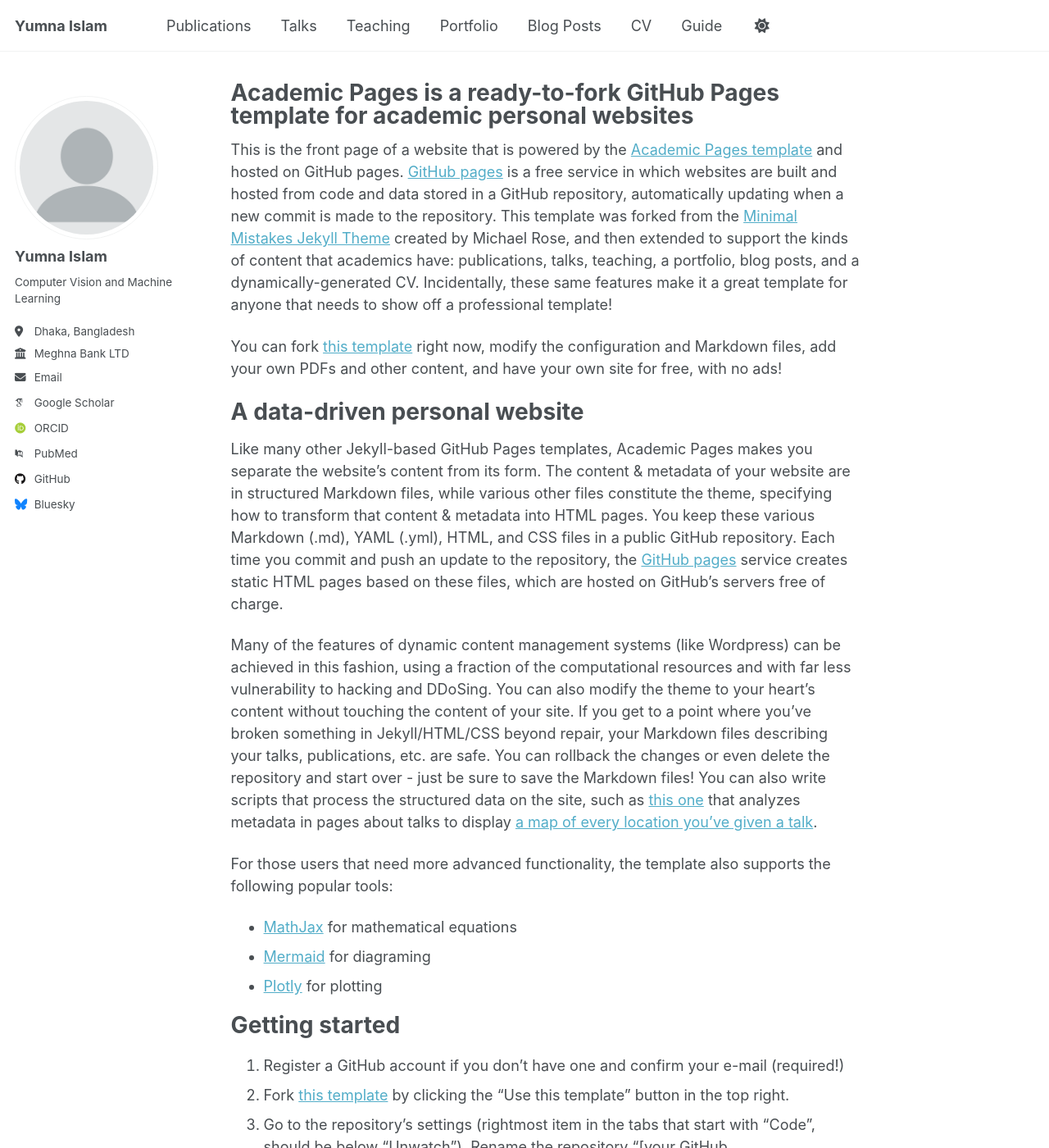
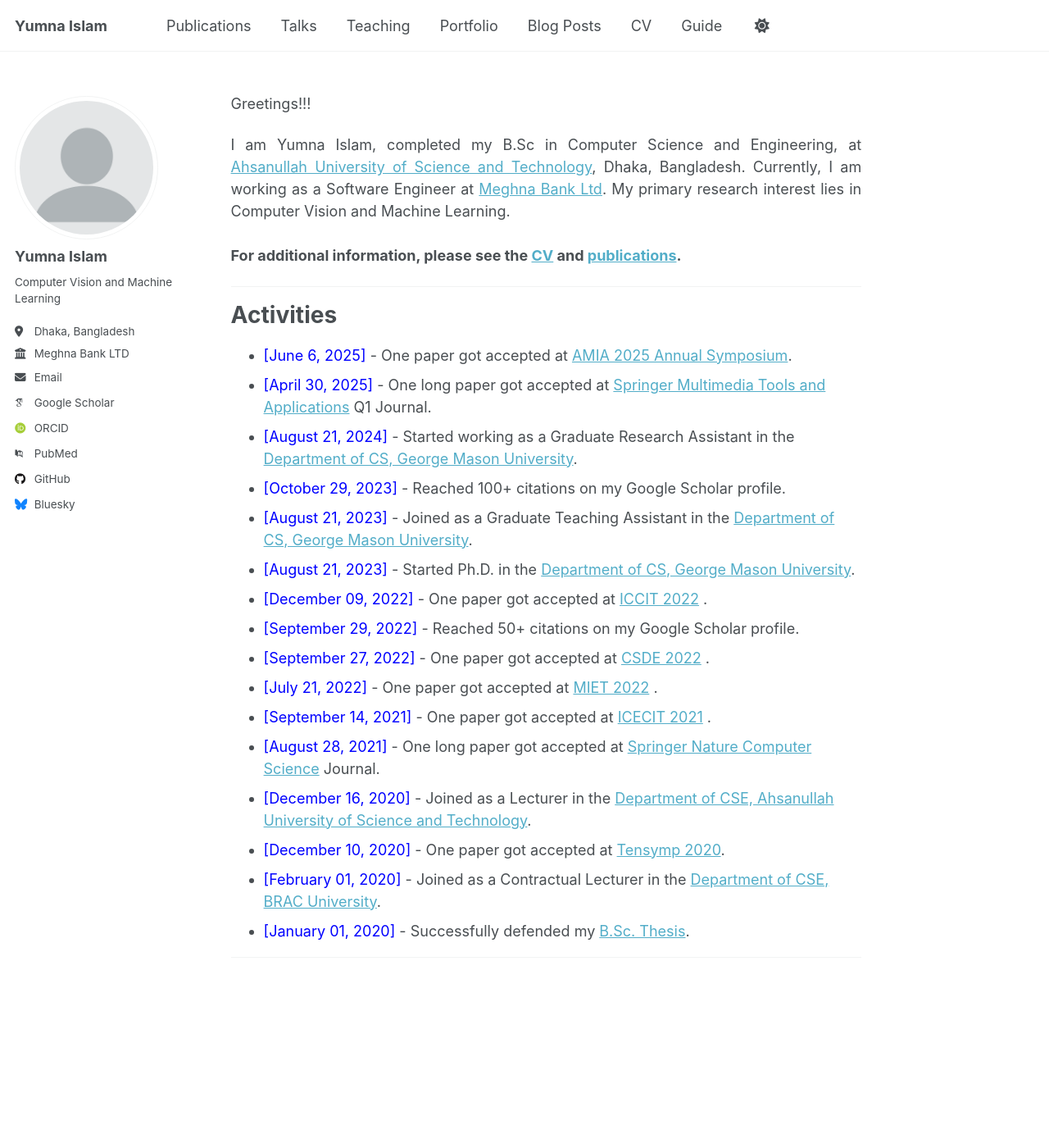
Before and after one commit to Yumna46/yumna.github.io, a Jekyll site: the page built from _pages/about.md, in a window 1280 px wide and 1400 px high. Shown: the whole window at 82% size. Built offline with Jekyll 4.4.1, drawn with Linux system fonts in a browser that asks for light colours; some web fonts are replaced; a script that is not in the unit is left out; some of the changed text lies outside the part shown.

Commit message:
Update about.md

```diff
--- a/_pages/about.md
+++ b/_pages/about.md
@@ -1,56 +1,42 @@
 ---
 permalink: /
-title: "Academic Pages is a ready-to-fork GitHub Pages template for academic personal websites"
+title: ""
 author_profile: true
 redirect_from:
   - /about/
   - /about.html
 ---
 
-This is the front page of a website that is powered by the [Academic Pages template](https://github.com/academicpages/academicpages.github.io) and hosted on GitHub pages. [GitHub pages](https://pages.github.com) is a free service in which websites are built and hosted from code and data stored in a GitHub repository, automatically updating when a new commit is made to the repository. This template was forked from the [Minimal Mistakes Jekyll Theme](https://mmistakes.github.io/minimal-mistakes/) created by Michael Rose, and then extended to support the kinds of content that academics have: publications, talks, teaching, a portfolio, blog posts, and a dynamically-generated CV. Incidentally, these same features make it a great template for anyone that needs to show off a professional template!
+Greetings!!!
 
- You can fork [this template](https://github.com/academicpages/academicpages.github.io) right now, modify the configuration and Markdown files, add your own PDFs and other content, and have your own site for free, with no ads!
+<div style="text-align: justify">
 
-A data-driven personal website
-======
-Like many other Jekyll-based GitHub Pages templates, Academic Pages makes you separate the website's content from its form. The content & metadata of your website are in structured Markdown files, while various other files constitute the theme, specifying how to transform that content & metadata into HTML pages. You keep these various Markdown (.md), YAML (.yml), HTML, and CSS files in a public GitHub repository. Each time you commit and push an update to the repository, the [GitHub pages](https://pages.github.com/) service creates static HTML pages based on these files, which are hosted on GitHub's servers free of charge.
+I am Yumna Islam, completed my B.Sc in Computer Science and Engineering, at <a href="https://www.aust.edu/">Ahsanullah University of Science and Technology</a>, Dhaka, Bangladesh. Currently, I am working as a Software Engineer at <a href="https://www.meghnabank.com.bd">Meghna Bank Ltd</a>. My primary research interest lies in Computer Vision and Machine Learning.<br /><br /></div>
 
-Many of the features of dynamic content management systems (like Wordpress) can be achieved in this fashion, using a fraction of the computational resources and with far less vulnerability to hacking and DDoSing. You can also modify the theme to your heart's content without touching the content of your site. If you get to a point where you've broken something in Jekyll/HTML/CSS beyond repair, your Markdown files describing your talks, publications, etc. are safe. You can rollback the changes or even delete the repository and start over - just be sure to save the Markdown files! You can also write scripts that process the structured data on the site, such as [this one](https://github.com/academicpages/academicpages.github.io/blob/master/talkmap.ipynb) that analyzes metadata in pages about talks to display [a map of every location you've given a talk](https://academicpages.github.io/talkmap.html).
+**For additional information, please see the [CV](https://Farzad-1996.github.io/cv/) and [publications](https://Farzad-1996.github.io/publications/).**
 
-For those users that need more advanced functionality, the template also supports the following popular tools:
-- [MathJax](https://www.mathjax.org/) for mathematical equations
-- [Mermaid](https://mermaid.js.org/) for diagraming
-- [Plotly](https://plotly.com/javascript/) for plotting
 
-Getting started
-======
-1. Register a GitHub account if you don't have one and confirm your e-mail (required!)
-1. Fork [this template](https://github.com/academicpages/academicpages.github.io) by clicking the "Use this template" button in the top right.
-1. Go to the repository's settings (rightmost item in the tabs that start with "Code", should be below "Unwatch"). Rename the repository "[your GitHub username].github.io", which will also be your website's URL.
-1. Set site-wide configuration and create content & metadata (see below -- also see [this set of diffs](https://archive.is/3TPas) showing what files were changed to set up [an example site](https://getorg-testacct.github.io) for a user with the username "getorg-testacct")
-1. Upload any files (like PDFs, .zip files, etc.) to the files/ directory. They will appear at https://[your GitHub username].github.io/files/example.pdf.
-1. Check status by going to the repository settings, in the "GitHub pages" section
+-----------
 
-Site-wide configuration
-------
-The main configuration file for the site is in the base directory in [_config.yml](https://github.com/academicpages/academicpages.github.io/blob/master/_config.yml), which defines the content in the sidebars and other site-wide features. You will need to replace the default variables with ones about yourself and your site's github repository. The configuration file for the top menu is in [_data/navigation.yml](https://github.com/academicpages/academicpages.github.io/blob/master/_data/navigation.yml). For example, if you don't have a portfolio or blog posts, you can remove those items from that navigation.yml file to remove them from the header.
 
-Create content & metadata
-------
-For site content, there is one Markdown file for each type of content, which are stored in directories like _publications, _talks, _posts, _teaching, or _pages. For example, each talk is a Markdown file in the [_talks directory](https://github.com/academicpages/academicpages.github.io/tree/master/_talks). At the top of each Markdown file is structured data in YAML about the talk, which the theme will parse to do lots of cool stuff. The same structured data about a talk is used to generate the list of talks on the [Talks page](https://academicpages.github.io/talks), each [individual page](https://academicpages.github.io/talks/2012-03-01-talk-1) for specific talks, the talks section for the [CV page](https://academicpages.github.io/cv), and the [map of places you've given a talk](https://academicpages.github.io/talkmap.html) (if you run this [python file](https://github.com/academicpages/academicpages.github.io/blob/master/talkmap.py) or [Jupyter notebook](https://github.com/academicpages/academicpages.github.io/blob/master/talkmap.ipynb), which creates the HTML for the map based on the contents of the _talks directory).
+# Activities
+* <span style="color:Blue"> [June 6, 2025] </span> - One paper got accepted at [AMIA 2025 Annual Symposium](https://amia.org/education-events/amia-2025-annual-symposium).
+* <span style="color:Blue"> [April 30, 2025] </span> - One long paper got accepted at [Springer Multimedia Tools and Applications](https://link.springer.com/article/10.1007/s11042-025-20842-x) Q1 Journal.
+* <span style="color:Blue"> [August 21, 2024] </span> - Started working as a Graduate Research Assistant in the [Department of CS, George Mason University](https://www.gmu.edu/).
+* <span style="color:Blue"> [October 29, 2023] </span> - Reached 100+ citations on my Google Scholar profile.
+* <span style="color:Blue"> [August 21, 2023] </span> - Joined as a Graduate Teaching Assistant in the [Department of CS, George Mason University](https://www.gmu.edu/).
+* <span style="color:Blue"> [August 21, 2023] </span> - Started Ph.D. in the [Department of CS, George Mason University](https://www.gmu.edu/).
+* <span style="color:Blue"> [December 09, 2022] </span> - One paper got accepted at [ICCIT 2022](https://iccit.org.bd/2022/) .
+* <span style="color:Blue"> [September 29, 2022] </span> - Reached 50+ citations on my Google Scholar profile.
+* <span style="color:Blue"> [September 27, 2022] </span> - One paper got accepted at [CSDE 2022](https://ieee-csde.org/csde2022) .
+* <span style="color:Blue"> [July 21, 2022] </span> - One paper got accepted at [MIET 2022](https://confmiet.org/) .
+* <span style="color:Blue"> [September 14, 2021] </span> - One paper got accepted at [ICECIT 2021](https://conference.ku.ac.bd/ICECIT/2021/) .
+* <span style="color:Blue"> [August 28, 2021] </span> - One long paper got accepted at [Springer Nature Computer Science](https://link.springer.com/article/10.1007/s42979-021-00823-1) Journal.
+* <span style="color:Blue"> [December 16, 2020] </span> - Joined as a Lecturer in the [Department of CSE, Ahsanullah University of Science and Technology](http://aust.edu/).
+* <span style="color:Blue"> [December 10, 2020] </span> - One paper got accepted at [Tensymp 2020](http://tensymp2020.com/).
+* <span style="color:Blue"> [February 01, 2020] </span> - Joined as a Contractual Lecturer in the [Department of CSE, BRAC University](https://www.bracu.ac.bd/).
+* <span style="color:Blue"> [January 01, 2020]  </span> - Successfully defended my [B.Sc. Thesis](https://Farzad-1996.github.io/files/Farzad_B.Sc._Thesis.pdf).
 
-**Markdown generator**
+<script type="text/javascript" src="//rf.revolvermaps.com/0/0/8.js?i=52vxgbx02tg&amp;m=0&amp;c=ff0000&amp;cr1=ffffff&amp;f=arial&amp;l=33" async="async"></script>
 
-The repository includes [a set of Jupyter notebooks](https://github.com/academicpages/academicpages.github.io/tree/master/markdown_generator
-) that converts a CSV containing structured data about talks or presentations into individual Markdown files that will be properly formatted for the Academic Pages template. The sample CSVs in that directory are the ones I used to create my own personal website at stuartgeiger.com. My usual workflow is that I keep a spreadsheet of my publications and talks, then run the code in these notebooks to generate the Markdown files, then commit and push them to the GitHub repository.
-
-How to edit your site's GitHub repository
-------
-Many people use a git client to create files on their local computer and then push them to GitHub's servers. If you are not familiar with git, you can directly edit these configuration and Markdown files directly in the github.com interface. Navigate to a file (like [this one](https://github.com/academicpages/academicpages.github.io/blob/master/_talks/2012-03-01-talk-1.md) and click the pencil icon in the top right of the content preview (to the right of the "Raw | Blame | History" buttons). You can delete a file by clicking the trashcan icon to the right of the pencil icon. You can also create new files or upload files by navigating to a directory and clicking the "Create new file" or "Upload files" buttons.
-
-Example: editing a Markdown file for a talk
-![Editing a Markdown file for a talk](/images/editing-talk.png)
-
-For more info
-------
-More info about configuring Academic Pages can be found in [the guide](https://academicpages.github.io/markdown/), the [growing wiki](https://github.com/academicpages/academicpages.github.io/wiki), and you can always [ask a question on GitHub](https://github.com/academicpages/academicpages.github.io/discussions). The [guides for the Minimal Mistakes theme](https://mmistakes.github.io/minimal-mistakes/docs/configuration/) (which this theme was forked from) might also be helpful.
+-----------
```
